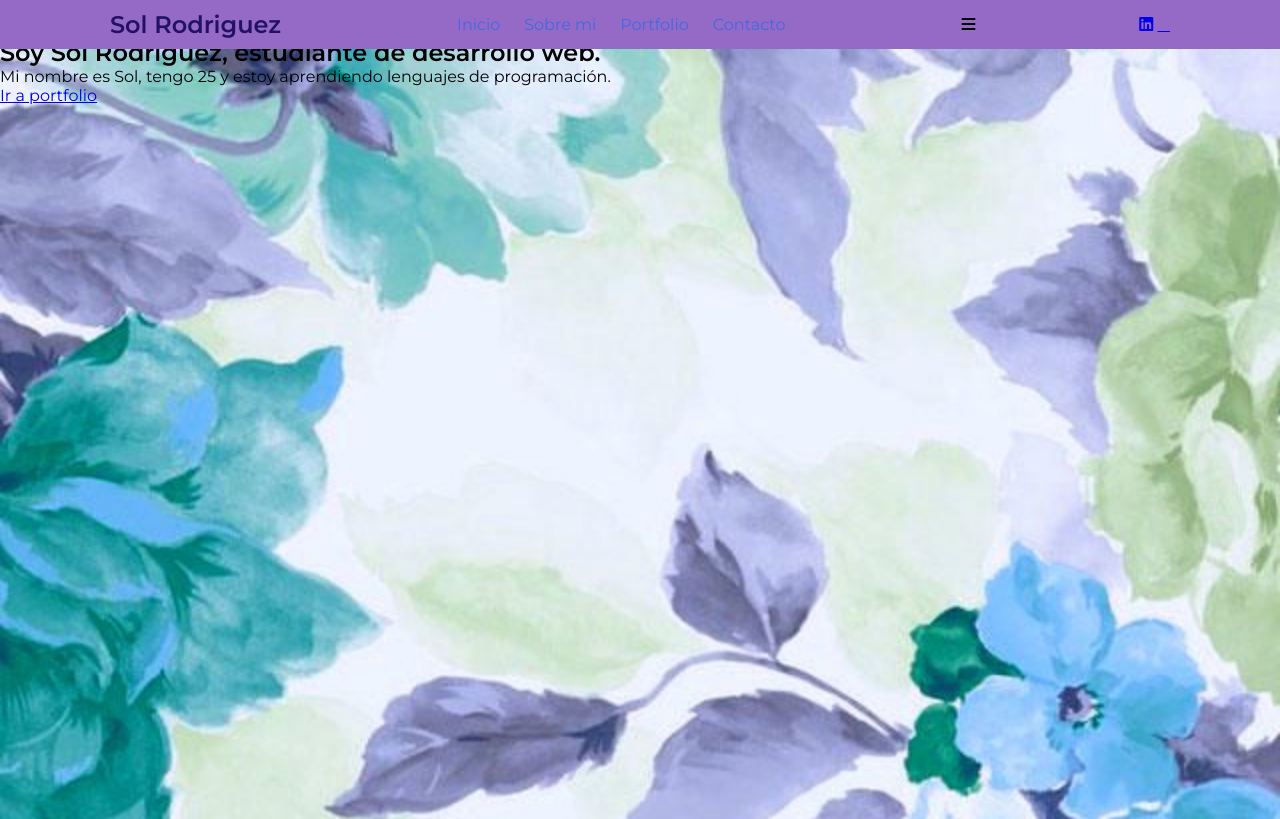
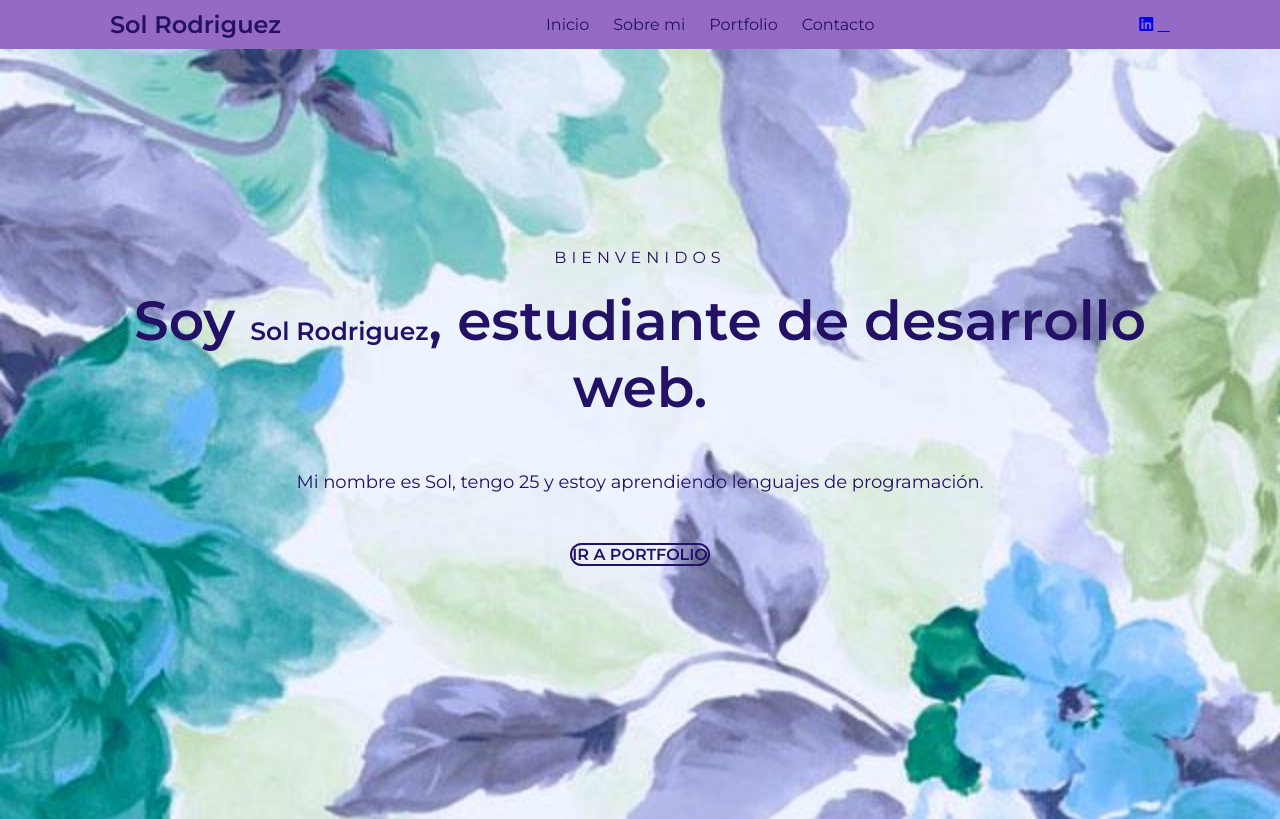
Before and after one commit to RSol-98/RepositorioFE, a plain HTML site: page index.html in a window 1280 px wide. Drawn offline with Linux system fonts and the light colour scheme.

Commit message:
update css

```diff
--- a/styles.css
+++ b/styles.css
@@ -40,11 +40,71 @@ html{
 }
 #inicio .contenido header .contenido-header nav ul li a {
     text-decoration: none;
-    color: royalblue;
+    color: rgb(35, 17, 102);
     margin: 0 12px;
     font-weight: 400;
     transition: .5s;
 }
 #inicio .contenido header .contenido-header nav ul li a:hover {
-    color: rgb(235, 129, 203);
+    color: rgb(235, 127, 203);
 }
+#inicio .contenido header .contenido-header .redes a{
+    text-decoration: none;
+    color: rgb(35, 17, 102);
+    display: inline-block;
+    margin-left: 10px;
+    transition: .5s;
+}
+#inicio .contenido header .contenido-header .redes a:hover{
+    color: rgb(235, 127, 203);
+}
+#inicio .contenido .presentacion{
+     max-width: 1100px;
+     height: 100vh;
+     margin: auto;
+     color: rgb(35, 17, 102);
+     display: flex;
+     flex-direction: column;
+     align-items: center;
+     justify-content: center;
+}
+#inicio .contenido .presentacion .bienvenida{
+    font-size: 16px;
+    margin-bottom: 20px;
+    text-transform: uppercase;
+    letter-spacing: 5px;
+}
+#inicio .contenido .presentacion h2{
+    font-size: 55px;
+    margin-bottom: 25px;
+    text-align: center;
+}
+#inicio .contenido .presentacion h2 span{
+    font-size: 25px;
+    color:rgb(149, 106, 199),
+}
+#inicio .contenido .presentacion .descripcion{
+    max-width: 700px;
+    margin: 25px auto;
+    font-size: 18px;
+    text-align: center;
+}
+#inicio .contenido .presentacion a{
+    text-decoration: none;
+    display: inline-block;
+    margin: 25px;
+    padding: 20 px 25px;
+    border: 2px solid rgb(35, 17, 102);
+    border-radius: 50px;
+    color: rgb(35, 17, 102);
+    font-weight: bold;
+    text-transform: uppercase;
+    transition: .5s;
+}
+#inicio .contenido .presentacion a:hover{
+    background-color: rgb(149, 106, 199);
+}
+#icono-nav{
+    color: rgb(35, 17, 102);
+    display: none;
+}
```
